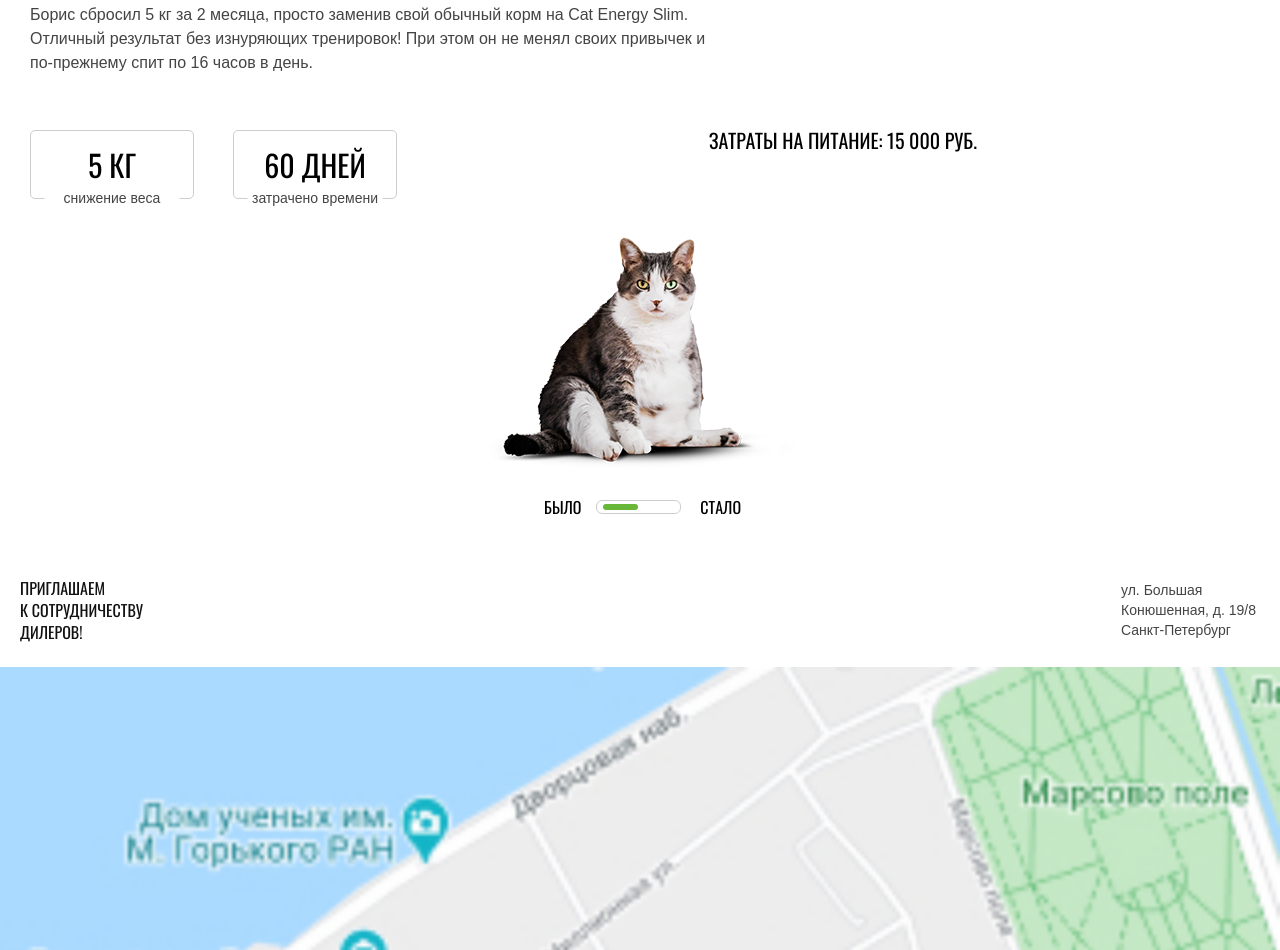
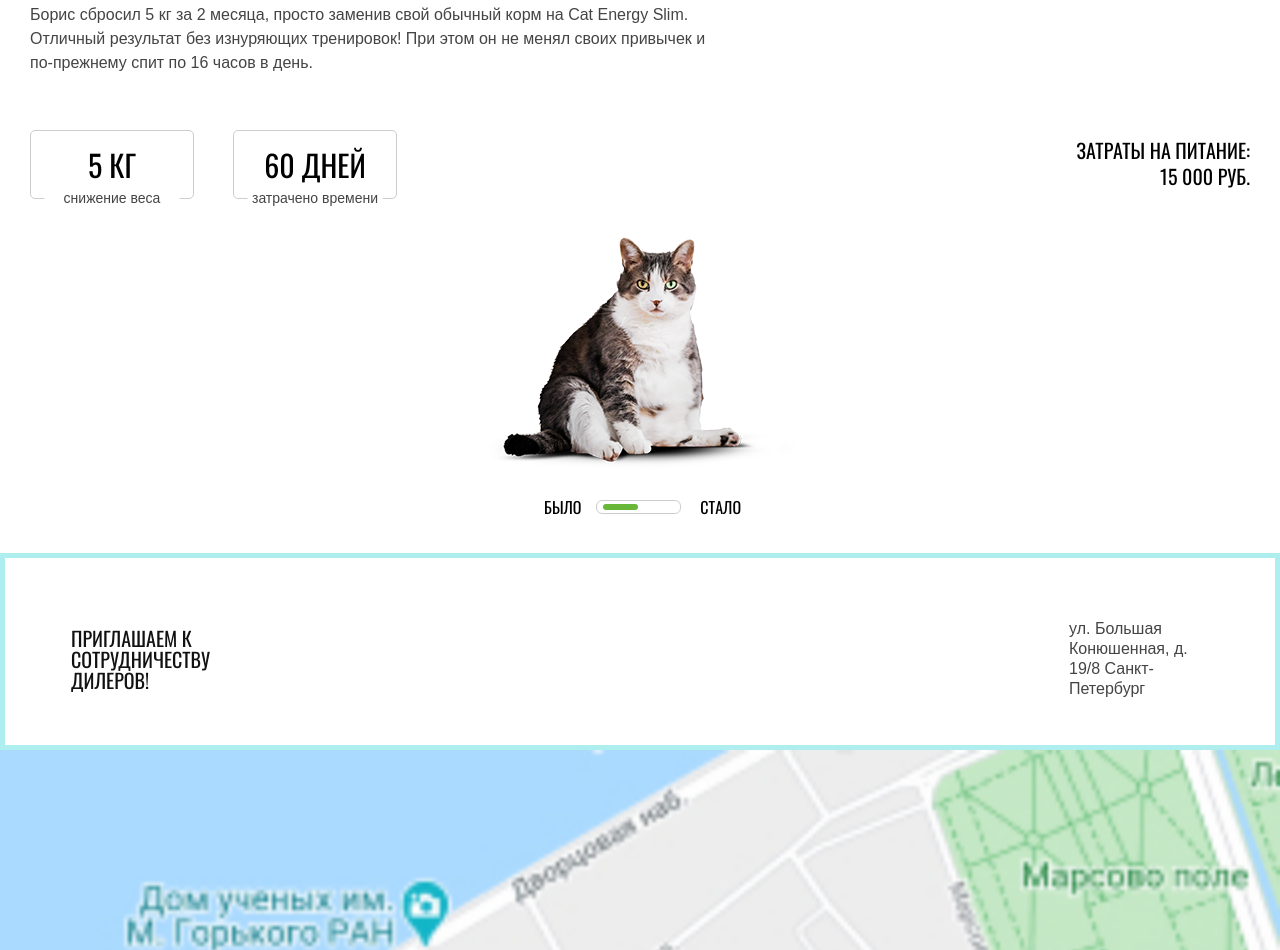
Before and after one commit to gruzd777/1463253-cat-energy-22, a website: page source/index.html in a window 1280 px wide. Shown: the part 2660-3610 px from the top of the page. Drawn offline with nearby package versions, Linux system fonts and the light colour scheme; files that its build step writes are made by us from their sources.

Commit message:
Блочок

```diff
--- a/source/index.html
+++ b/source/index.html
@@ -81,7 +81,7 @@
         <p class="example__notes example__notes--style">5 кг<span class="example__little">снижение <br>веса</span></p>
         <p class="example__notes example__notes--style">60 дней<span class="example__little">затрачено времени</span>
         </p>
-        <p class="example__notes example__notes--style-2">Затраты на питание: 15 000 РУБ. </p>
+        <p class="example__notes example__notes--style-2">Затраты на питание: <br> 15 000 РУБ. </p>
       </div>
       <div class="slider">
         <ul class="slider__list">
--- a/source/sass/blocks/example.scss
+++ b/source/sass/blocks/example.scss
@@ -49,6 +49,10 @@
   text-align: center;
   text-transform: uppercase;
   margin: 0 0 42px 0;
+}
+
+.example__notes--style-2 br {
+  display: none;
 }
 
 .example__little {
@@ -104,7 +108,13 @@
 
   .example__notes--style-2 {
     font-size: 20px;
-    line-height: 20px;
+    line-height: 26px;
+    text-align: right;
+    padding-top: 7px;
+  }
+
+  .example__notes--style-2 br {
+    display: block;
   }
 
   .example__little {
--- a/source/sass/blocks/location.scss
+++ b/source/sass/blocks/location.scss
@@ -26,3 +26,27 @@
     width: 139px;
   }
 }
+
+@media (min-width: $tablet) {
+  .location {
+    padding: 66px 72px 51px 71px;
+    outline: 5px solid paleturquoise;
+    outline-offset: -5px;
+  }
+
+  .location br {
+    display: none;
+  }
+
+  .location__row--welcome {
+    font-size: 20px;
+    line-height: 21px;
+    color: #111111;
+  }
+
+  .location__row--address {
+    font-size: 16px;
+    line-height: 20px;
+    color: #444444;
+  }
+}
```
